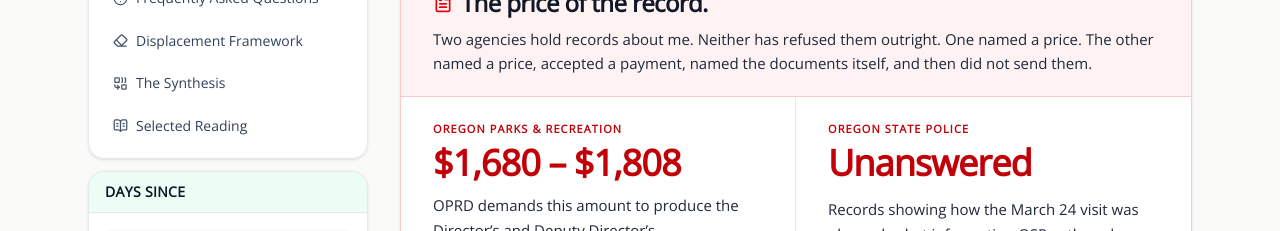
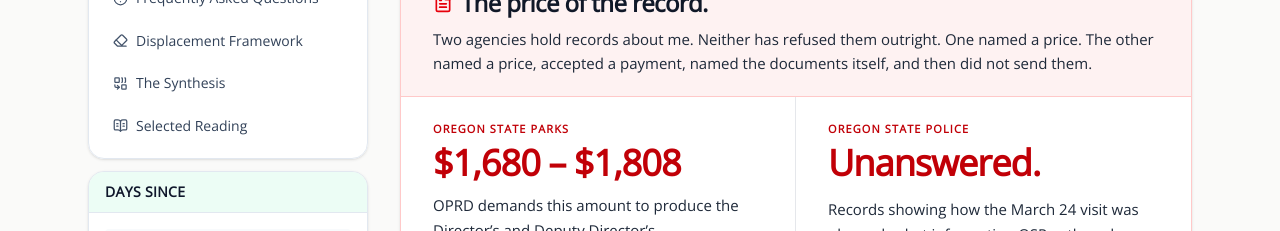
Before and after one commit to rswfire/rswfire.oprd, a Next.js app: page / in a window 1280 px wide. Shown: the part 1200-1431 px from the top of the page. Built offline with nearby package versions, Linux system fonts and the light colour scheme; no server answers.

Commit message:
Refine price card labels

```diff
--- a/components/PriceOfTheRecord.tsx
+++ b/components/PriceOfTheRecord.tsx
@@ -33,7 +33,7 @@ export default function PriceOfTheRecord() {
                 {/* ── OPRD: a number, and whose records they are ── */}
                 <div className="px-6 py-6 sm:px-8">
                     <div className="text-[11px] font-bold uppercase tracking-widest text-red-700">
-                        Oregon Parks &amp; Recreation
+                        Oregon State Parks
                     </div>
                     {oprd.demanded && (
                         <>
@@ -60,7 +60,7 @@ export default function PriceOfTheRecord() {
                         Oregon State Police
                     </div>
                     <div className="mt-2 font-mono text-3xl font-bold leading-none tracking-tight text-red-700 min-[400px]:text-4xl">
-                        Unanswered
+                        Unanswered.
                     </div>
                     <p className="mt-4 text-[15px] leading-relaxed text-gray-800">
                         Records showing how the March 24 visit was planned, what information OSP
```
